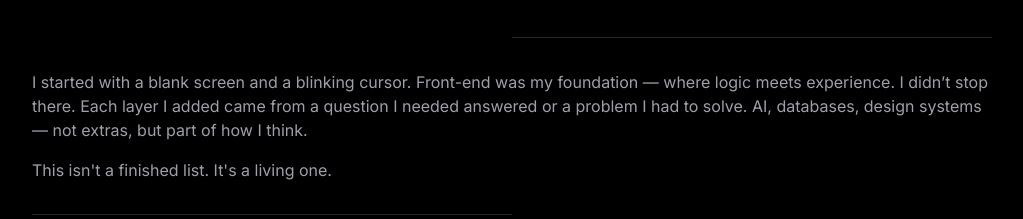
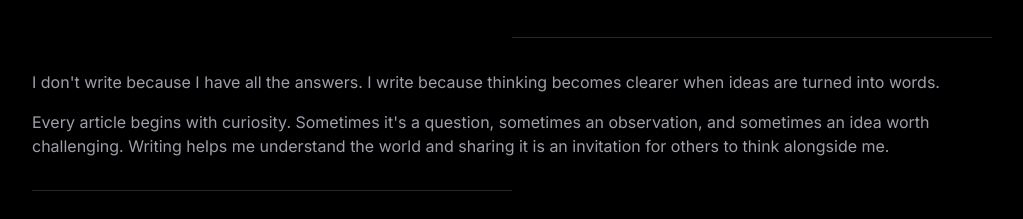
Before and after one commit to makeneto/makenedev, a React (Vite) app: page /blog in a window 1280 px wide. Shown: the part 687-906 px from the top of the page, without its empty margins (128-1151 px from the left). Built offline with nearby package versions, Linux system fonts and the light colour scheme; a web font is replaced by a local one.

Commit message:
feat(blog): apply blog resume section

```diff
--- a/src/components/blogs/BlogResume.tsx
+++ b/src/components/blogs/BlogResume.tsx
@@ -4,15 +4,10 @@ export default function BlogResume() {
   return (
     <ResumeFrame>
       <p className="description--medium">
-        I started with a blank screen and a blinking cursor. Front-end was my
-        foundation — where logic meets experience. I didn’t stop there. Each
-        layer I added came from a question I needed answered or a problem I had
-        to solve. AI, databases, design systems — not extras, but part of how I
-        think.
-      </p>
+       I don't write because I have all the answers. I write because thinking becomes clearer when ideas are turned into words.</p>
 
       <p className="description--medium">
-        This isn't a finished list. It's a living one.
+        Every article begins with curiosity. Sometimes it's a question, sometimes an observation, and sometimes an idea worth challenging. Writing helps me understand the world and sharing it is an invitation for others to think alongside me.
       </p>
     </ResumeFrame>
   )
```
